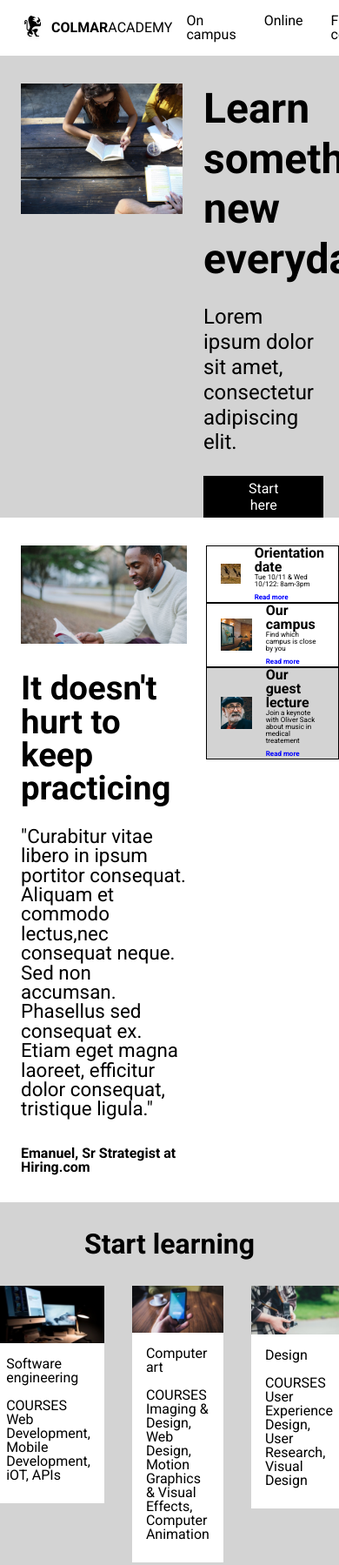
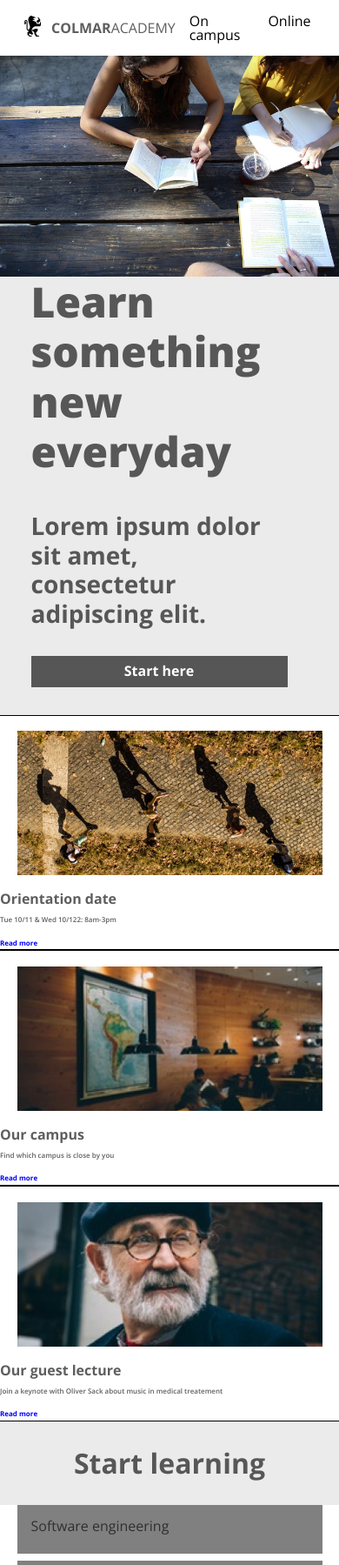
Before and after one commit to PIADBO/Colmar-Academy, a plain HTML site: page index.html in a window 390 px wide. Shown: the top 1799 px of the page at 87% size. Drawn offline with nearby package versions, Linux system fonts and the light colour scheme.

Commit message:
Computer version fixed

```diff
--- a/index.html
+++ b/index.html
@@ -2,8 +2,9 @@
 <html lang="en" dir="ltr">
 
 <head>
+  <meta name="viewport" content="width=device-width">
   <link rel="stylesheet" href="./resources/css/reset.css" type="text/css">
-  <link href="https://fonts.googleapis.com/css?family=Roboto:400,700" rel="stylesheet">
+<link href="https://fonts.googleapis.com/css?family=Open+Sans:400,600,700,800|Roboto:400,700" rel="stylesheet">
   <link rel="stylesheet" href="./resources/css/style.css" type="text/css">
   <meta charset="utf-8">
   <title>COLMARACADEMY</title>
@@ -37,15 +38,19 @@
       <div class="container banner">
         <div class="supporting">
           <figure>
-            <img src="./resources/images/banner.jpg" alt="people reading">
+            <img class="computer" src="./resources/images/banner.jpg" alt="people reading">
+            <img class="mobile" src="./resources/images/banner-mobile.jpg" alt="people reading">
           </figure>
         </div>
         <div class="services">
-          <h1>Learn something <br>new everyday</h1>
-          <p>Lorem ipsum dolor sit amet, consectetur adipiscing elit.</p>
-          <div class="btn-start-here">
-            <a href="#">Start here</a>
+          <div class="main-title">
+            <h1>Learn something<br>new everyday</h1>
+            <p>Lorem ipsum dolor sit amet, consectetur adipiscing elit.</p>
+            <div class="btn-start-here">
+              <a href="#">Start here</a>
+            </div>
           </div>
+
         </div>
       </div>
 
@@ -66,8 +71,8 @@
 
             </figure>
           <div class="text">
-            <h1>It doesn't hurt to keep practicing</h1>
-            <p>"Curabitur vitae libero in ipsum portitor consequat. Aliquam et commodo lectus,nec consequat neque. Sed non accumsan. Phasellus sed consequat ex. Etiam eget magna laoreet, efficitur dolor consequat, tristique ligula."</p>
+            <h2>It doesn't hurt to keep practicing</h2>
+            <p>"Curabitur vitae libero in ipsum portitor consequat. Aliquam et commodo lectus, nec consequat neque. Sed non accumsan. Phasellus sed consequat ex. Etiam eget magna laoreet, efficitur dolor consequat, tristique ligula."</p>
             <span>Emanuel, Sr Strategist at Hiring.com</span>
           </div>
         </div>
@@ -75,8 +80,8 @@
         <div class="services">
           <div class="service orientation-date">
             <figure>
-              <img src="./resources/images/information-orientation.jpg" alt="shadows of person">
-
+              <img class="computer" src="./resources/images/information-orientation.jpg" alt="shadows of person">
+              <img class="mobile" src="./resources/images/information-orientation-mobile.jpg" alt="shadows of person">
               </figure>
             <div class="info">
               <span>Orientation date</span>
@@ -86,8 +91,8 @@
           </div>
           <div class="service our-campus">
             <figure>
-              <img src="./resources/images/information-campus.jpg" alt="study room">
-
+              <img class="computer" src="./resources/images/information-campus.jpg" alt="study room">
+              <img class="mobile" src="./resources/images/information-campus-mobile.jpg" alt="study room">
               </figure>
             <div class="info">
               <span>Our campus</span>
@@ -97,8 +102,8 @@
           </div>
           <div class="service our-guest-lecture">
             <figure>
-              <img src="./resources/images/information-guest-lecture.jpg" alt="Oliver Sack">
-
+              <img class="computer" src="./resources/images/information-guest-lecture.jpg" alt="Oliver Sack">
+              <img class="mobile" src="./resources/images/information-guest-lecture-mobile.jpg" alt="Oliver Sack">
               </figure>
             <div class="info">
               <span>Our guest lecture</span>
@@ -115,11 +120,11 @@
 
     <section>
 
-      <div class="container section-title learning">
-        <h1>Start learning</h1>
+      <div class="container section-title colored">
+        <h2>Start learning</h2>
       </div>
 
-      <div class="container learning">
+      <div class="container learning computer">
         <div class="courses">
           <div class="cours software-engineering">
             <img src="./resources/images/course-software.jpg" alt="computers">
@@ -164,6 +169,17 @@
 
       </div>
 
+      <div class="container learning mobile">
+        <ul>
+          <li>Software engineering</li>
+          <li>Computer art</li>
+          <li>Design</li>
+          <li>Data</li>
+          <li>Business</li>
+          <li>Marketing</li>
+        </ul>
+      </div>
+
     </section>
 
     <!--Thesis section-->
@@ -171,7 +187,7 @@
     <section>
 
       <div class="container section-title">
-        <h1>Thesis exhibit</h1>
+        <h2>Thesis exhibit</h2>
       </div>
 
 
@@ -182,7 +198,7 @@
             <video src="./resources/videos/thesis.mp4" controls></video>
           </figure>
           <div class="text">
-            <h1>It doesn't hurt to keep practicing</h1>
+            <h3>Reimagine urban</h3>
             <p>"Curabitur vitae libero in ipsum portitor consequat. Aliquam et commodo lectus,nec consequat neque. Sed non accumsan. Phasellus sed consequat ex. Etiam eget magna laoreet, efficitur dolor consequat, tristique ligula."</p>
           </div>
         </div>
--- a/resources/css/style.css
+++ b/resources/css/style.css
@@ -8,14 +8,18 @@
 /* 4. Thesis section*/
 /* 5. Footer section*/
 /* 6. Media section*/
+
+
 /* 0. Common rules section*/
-/* latin */
+
 
 
 html {
   /*TODO choice of font family and font size and color*/
+  font-family: 'Open Sans', sans-serif;
+  /*font-family: 'Roboto', sans-serif;*/
   font-size: 16px;
-  font-family: 'Roboto', sans-serif;
+  color: #000000a1;
   /*font-family choose for the developpement*/
   /*see to add more font*/
 }
@@ -28,7 +32,7 @@ a {
 .container {
   max-width: 1200px;
   display: flex;
-  justify-content: space-between;/*test*/
+  justify-content: space-between;
   margin: 0 auto;
 }
 
@@ -46,29 +50,35 @@ a {
   width: 100%;
   height: auto;
   display: block;
-  /*margin: 2rem 0 2rem 1.5rem;*/
   margin: 2rem 0;
 }
 
 .supporting .text {
   margin-left: 1.5rem;
   margin-bottom: 2rem;
+  font-family: 'Roboto', sans-serif;
 }
 
+
+
+.supporting .text p {
+  font-family: 'Roboto', sans-serif;
+}
+
+
 .services {
-  width: 40%;
+  width: 45%;
   display: flex;
   flex-direction: column;
   justify-content: flex-start;
   align-items: flex-end;
-  margin: 2rem 0 0 1.5rem;
+  margin: 1rem 0 2rem 1.5rem;
 }
 
 .service {
   display: flex;
   justify-content: space-between;
   align-items: center;
-  border: 1px solid black;
   width: 100%;
 }
 
@@ -85,33 +95,48 @@ a {
   margin: 1rem 0;
 }
 
+
 .service .info {
   /*TODO looks like not good*/
   width: 65%;
-  margin: 0 1rem;
+  margin: 1rem 2rem 0 2rem;
+  line-height: 1.3;
 }
 
 .service .info span {
-  font-size: 1rem;
+  font-size: 1.5rem;
   font-weight: bold;
+
 }
 
 .service .info p {
-  font-size: 0.5rem;
+  font-size: 1rem;
+  padding: 0.5rem 0;
+  font-weight: 600;
 }
 
 .service .info a {
-  color: blue;
+  color: #0079ffeb;
   font-weight: bold;
-  font-size: 0.5rem;
+  font-size: 1rem;
 }
 
 .section-title {
   justify-content: center;
+  align-items: center;
   font-size: 2rem;
   font-weight: bold;
-  padding-top: 2rem;
+  padding: 2rem 0;
 }
+
+.section-title.colored {
+  background-color: #ababab3d;
+}
+
+.service figure img.mobile {
+  display: none;
+}
+
 
 /* 1. Header section*/
 .header {
@@ -158,67 +183,80 @@ nav ul li {
 
 /* 1.2 Introduction part*/
 .banner {
-  background-color: #d3d3d3;
+  background-color: #ababab3d;
+}
+
+.banner .mobile {
+  display: none;
 }
 
 .banner .services {
   justify-content: center;
+  line-height: 1.2;
+}
+
+.banner .main-title {
+  display: flex;
+  flex-direction: column;
+  justify-content: center;
   align-items: flex-start;
-  width: 32%;
-  margin-right: 8%;
-  line-height: 1.2;
+  margin: 0 2.5rem 0 1rem;
 }
 
 .banner h1 {
   font-size: 3rem;
-  font-weight: bold;
-  margin-bottom: 1.5rem;
+  font-weight: 800;
+  margin-bottom: 2.5rem;
 }
 
 .banner p {
-  font-size: 1.5rem;
-  margin-bottom: 1.5rem;
+  font-size: 1.75rem;
+  font-weight: 700;
+  margin-bottom: 2rem;
 }
 
 .banner .btn-start-here {
   text-align: center;
-  border: 2px solid black;
-  padding: 2% 40%;
-  background-color: black;
+  color: white;
+  width: 100%;
+  background-color: #000000a1;
+  padding: .5rem 0;
+  margin-bottom: 2rem;
 }
+
 .banner .btn-start-here:hover {
-  background-color: #d3d3d3;
+  text-align: center;
+  color: black;
+  background-color: #abababab;
+  transition: color 0.5s ease 200ms, background-color 0.5s ease 200ms
 }
 
 .banner .btn-start-here a {
   color: white;
+  font-weight: bold;
 }
 
-.banner .btn-start-here a:hover {
-  color: black;
-  transition: color 0.5s ease 200ms;
-}
 
 /* 2. Practicing section*/
-.practicing .supporting .text h1 {
+.practicing .supporting .text h2 {
   /* see if it's a common rule*/
-  font-size: 2.4rem;
+  font-size: 2.3rem;
   font-weight: bold;
 }
 
 .practicing .supporting .text p {
-  margin: 1.5rem 0 2rem 0;
-  font-size: 1.4rem;
+  margin: 1.5rem 2rem 2rem 0;
+  font-size: 1.2rem;
 }
 
-.practicing .supporting .text span {
+.practicing .supporting span {
   font-size: 1rem;
   font-weight: bold;
   margin-top: 1rem;
 }
 
 .service.our-guest-lecture {
-  background-color: #d3d3d3;
+  background-color: #ababab3d;
 }
 
 /* 3. Learning section*/
@@ -226,21 +264,21 @@ nav ul li {
   flex-direction: column;
   align-items: center;
   justify-content: center;
-  padding-top: 2rem;
-  background-color: #d3d3d3;
+  background-color: #ababab3d;
+  padding-bottom: 1rem;
 }
 
 .learning .courses {
   display: flex;
   justify-content: space-between;
-  align-items: flex-start;
+  align-items: stretch;
   margin: auto 4.5rem 2rem 4.5rem;
 }
 
 .learning .cours {
   flex: 1;
   background-color: white;
-  height: 100%;
+  line-height: 1.2;
 }
 
 .learning .cours img {
@@ -254,15 +292,24 @@ nav ul li {
 }
 
 .learning .cours h4 {
-  margin: 1rem 1rem;
+  margin: 1.5rem 1rem 1rem 1rem;
+  font-size: 1.5rem;
+  font-weight: 700;
 }
 
 .learning .cours span {
   margin: 0.5rem 1rem;
+  font-size: 1.2rem;
+  display: block;
 }
 
 .learning .cours p {
   margin: 0 1rem 1.5rem 1rem;
+  font-size: 1.2rem;
+}
+
+.learning.mobile {
+  display: none;
 }
 
 /* 4. Thesis section*/
@@ -270,12 +317,29 @@ nav ul li {
   width: 100%;
   height: auto;
   display: block;
-  margin: 2rem 0;
+  margin-bottom: 2rem;
 }
 
+.supporting .text h3 {
+  font-size: 1.5rem;
+  font-weight: 700;
+  margin-bottom: 1rem;
+}
+
+.supporting .text p {
+  margin: 1.5rem 2rem 2rem 0;
+  font-size: 1.2rem;
+}
+
+ .thesis .services {
+   margin-top: 0;
+ }
+
 .service.fisma {
-  background-color: #d3d3d3;
+  background-color: #ababab3d;
 }
+
+.
 
 /*TODO rules missing text*/
 /*TODO issue alignment of service Now and then*/
@@ -295,3 +359,177 @@ nav ul li {
 }
 
 /* 6. Media queries section*/
+
+@media only screen and (max-width: 750px) {
+
+/*Common rules*/
+  .container {
+    max-width: 100%;
+    display: flex;
+    flex-direction: column;
+    justify-content: space-between;
+  }
+
+  .supporting {
+    max-width: 100%;
+    overflow: hidden;
+    margin: 0 0;
+  }
+
+  .supporting figure {
+    width: 100%;
+    margin-left: 0;
+  }
+
+  .supporting figure img {
+    width: 100%;
+    height: auto;
+    display: block;
+    margin: 0 0;
+  }
+
+  .supporting .text {
+    margin-left: 1.5rem;
+    margin-bottom: 2rem;
+  }
+
+  .services {
+    width: 100%;
+    display: flex;
+    flex-direction: column;
+    justify-content: flex-start;
+    align-items: center;
+    margin: 0 0;
+  }
+
+  .service {
+    display: flex;
+    flex-direction: column;
+    justify-content: space-between;
+    align-items: center;
+    border: 1px solid black;
+    width: 100%;
+  }
+
+  .service figure {
+    width: 90%;
+    height: auto;
+    overflow: hidden;
+    margin: 0 auto;
+  }
+
+  .service figure img.mobile {
+    max-width: 100%;
+    height: auto;
+    display: block;
+    margin: 5% 0;
+  }
+
+  .service figure img.computer {
+    display: none;
+  }
+
+  .service .info {
+    /*TODO looks like not good*/
+    width: 100%;
+    margin: 0 1rem;
+  }
+
+  .service .info span {
+    font-size: 1rem;
+    font-weight: bold;
+  }
+
+  .service .info p {
+    font-size: 0.5rem;
+  }
+
+  .service .info a {
+    color: blue;
+    font-weight: bold;
+    font-size: 0.5rem;
+  }
+
+  .section-title {
+    justify-content: center;
+    font-size: 2rem;
+    font-weight: bold;
+    padding-top: 2rem;
+  }
+
+  /* 1.2 Introduction part*/
+
+  .banner .mobile {
+    display: block;
+  }
+
+  .banner .computer {
+    display: none;
+  }
+
+  .banner .services {
+    justify-content: center;
+    align-items: flex-start;
+    width: 90%;
+    line-height: 1.2;
+    margin: 0 auto;
+  }
+
+  .banner .btn-start-here a{
+    text-align: center;
+    padding: 0.5rem 3rem;
+    margin: 1.5rem auto 2rem auto;
+  }
+
+  /* 2. Practicing section*/
+
+  .practicing .supporting {
+    display: none;
+  }
+
+  .service.our-guest-lecture {
+    background-color: white;
+  }
+
+  /* 3. Learning section*/
+
+  .learning.computer {
+    display: none;
+  }
+
+  .learning.mobile {
+    display: block;
+    width: 90%;
+    margin: 0 auto;
+    background-color: white;
+  }
+
+  .learning.mobile ul li {
+    padding: 1rem 0 1.5rem 1rem;
+    margin-bottom: 0.5rem;
+    background-color: gray;
+  }
+
+  /* 4. Thesis section*/
+  .supporting figure video {
+    width: 100%;
+    height: auto;
+    display: block;
+    margin: 2rem 0;
+  }
+
+  .thesis .text {
+    display: none;
+  }
+
+  .service.fisma {
+    display: none;
+  }
+
+  .service.now-and-then {
+    display: none;
+  }
+
+  /*TODO rules missing text*/
+  /*TODO issue alignment of service Now and then*/
+}
```
Also changed, not shown: resources/images/banner-mobile.jpg (added).
